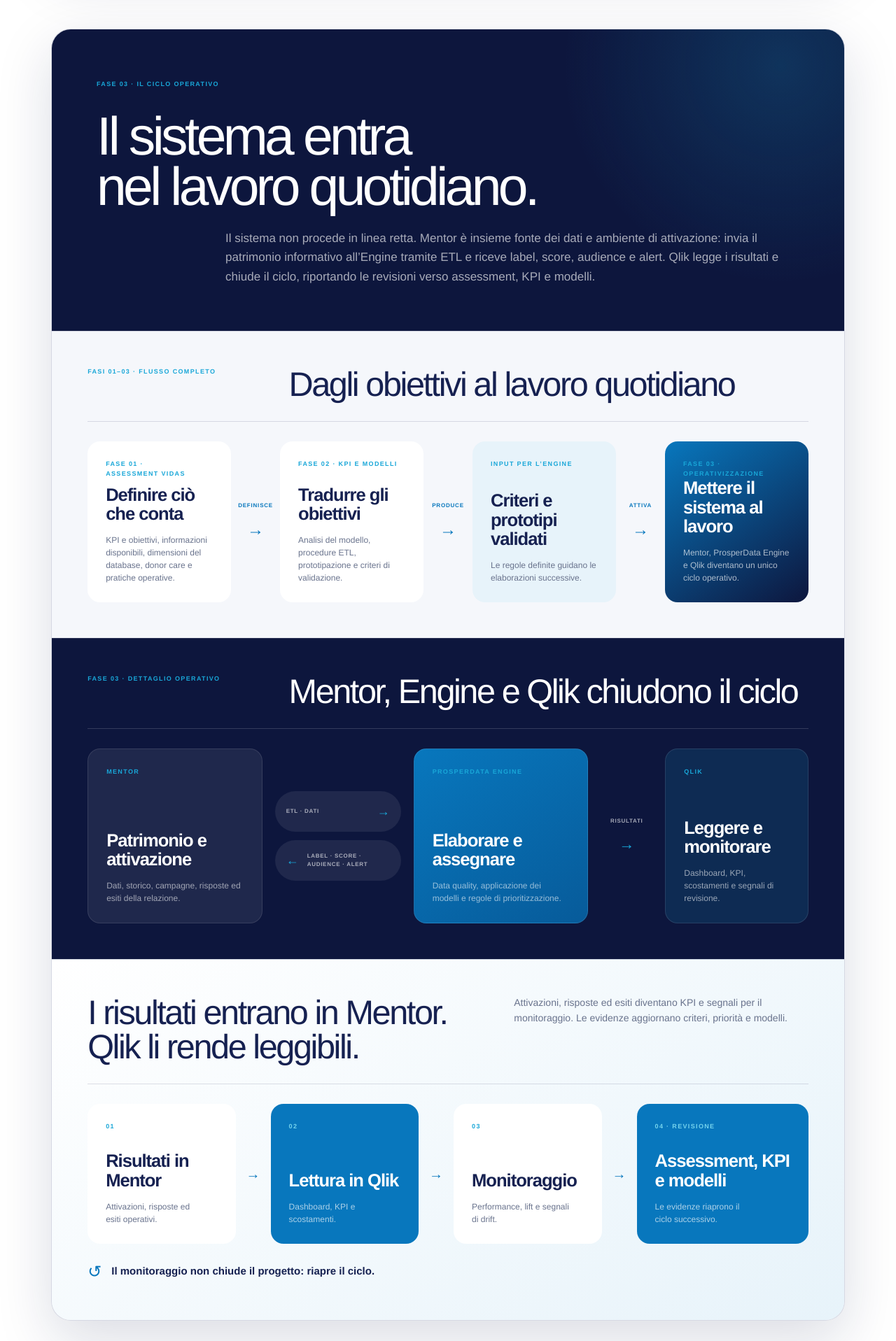
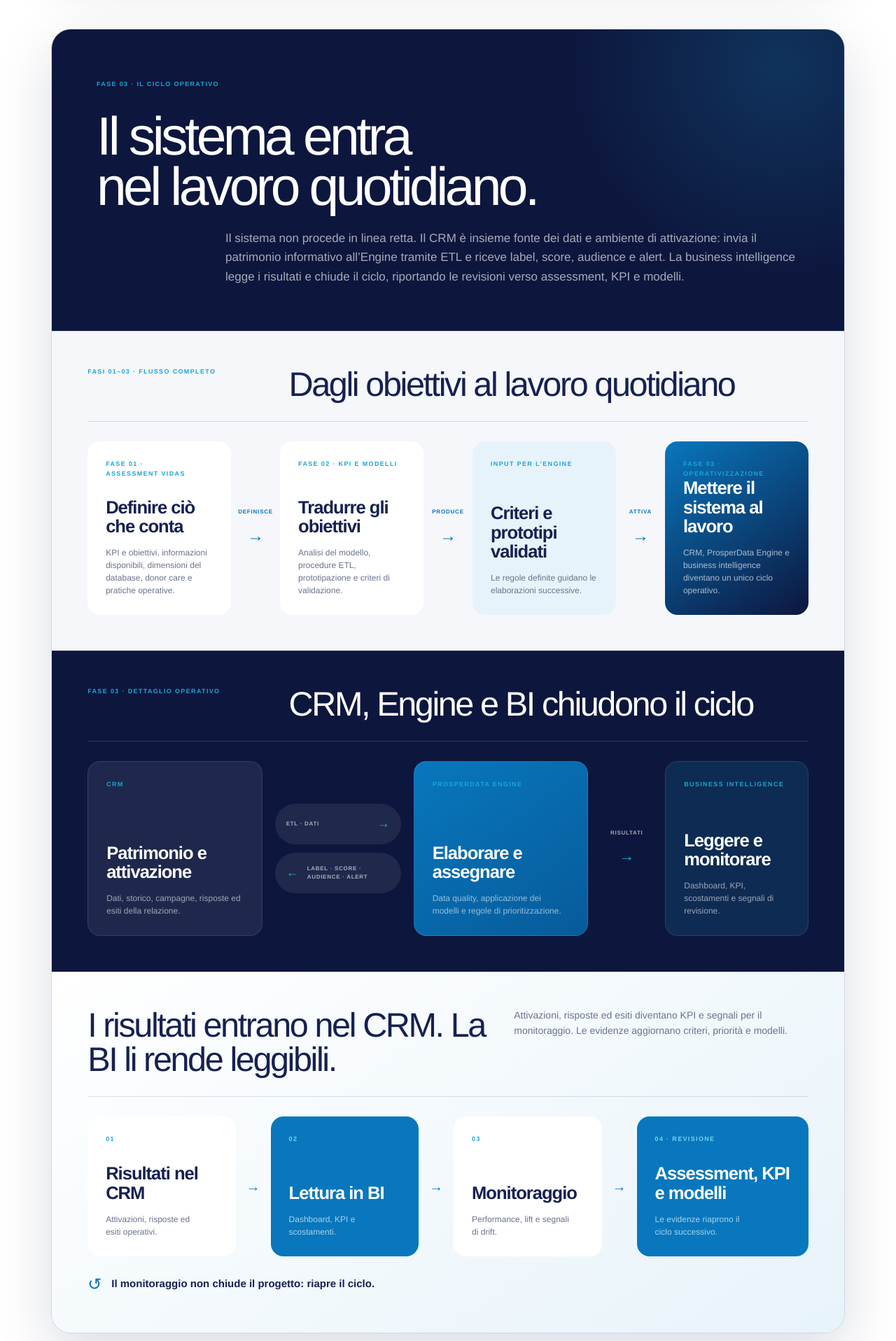
Before and after one commit to marieamadei/prosperdata-engine, a Next.js app: page / in a window 1280 px wide. Shown: the part 7191-9108 px from the top of the page at 70% size. Built offline with nearby package versions, Linux system fonts and the light colour scheme.

Commit message:
Use generic CRM and BI labels

```diff
--- a/app/globals.css
+++ b/app/globals.css
@@ -1506,7 +1506,7 @@ span {
   background: linear-gradient(145deg, var(--blue), #075b9a) !important;
 }
 
-.operations-runtime-flow__qlik {
+.operations-runtime-flow__bi {
   background: rgba(25, 167, 216, 0.15) !important;
 }
 
--- a/app/page.tsx
+++ b/app/page.tsx
@@ -119,7 +119,7 @@ const method = [
     code: "03",
     title: "Implementazione su CRM",
     claim: "Trasformare insight in operatività",
-    body: "Campi e regole Mentor · dashboard Qlik · audience · pilot · formazione",
+    body: "Campi e regole CRM · dashboard di business intelligence · audience · pilot · formazione",
   },
   {
     code: "04",
@@ -418,14 +418,14 @@ export default function Home() {
           <span>I tre risultati richiesti da VIDAS</span>
           <div><strong>01</strong><p>Analisi multidimensionale</p></div>
           <div><strong>02</strong><p>Segmentazione evoluta</p></div>
-          <div><strong>03</strong><p>Operativizzazione in Mentor e Qlik</p></div>
+          <div><strong>03</strong><p>Operativizzazione in CRM e BI</p></div>
         </div>
 
         <div className="operational-flow" data-reveal>
           <div className="operational-flow__intro">
             <span>FASE 03 · IL CICLO OPERATIVO</span>
             <h3>Il sistema entra<br />nel lavoro quotidiano.</h3>
-            <p>Il sistema non procede in linea retta. Mentor è insieme fonte dei dati e ambiente di attivazione: invia il patrimonio informativo all’Engine tramite ETL e riceve label, score, audience e alert. Qlik legge i risultati e chiude il ciclo, riportando le revisioni verso assessment, KPI e modelli.</p>
+            <p>Il sistema non procede in linea retta. Il CRM è insieme fonte dei dati e ambiente di attivazione: invia il patrimonio informativo all’Engine tramite ETL e riceve label, score, audience e alert. La business intelligence legge i risultati e chiude il ciclo, riportando le revisioni verso assessment, KPI e modelli.</p>
           </div>
 
           <section className="operations-band operations-band--design" aria-labelledby="operations-design-title">
@@ -440,36 +440,36 @@ export default function Home() {
               <div className="operations-arrow" aria-hidden="true"><small>PRODUCE</small><i>→</i></div>
               <article className="operations-design-flow__result"><span>INPUT PER L’ENGINE</span><strong>Criteri e prototipi validati</strong><p>Le regole definite guidano le elaborazioni successive.</p></article>
               <div className="operations-arrow" aria-hidden="true"><small>ATTIVA</small><i>→</i></div>
-              <article className="operations-design-flow__activation"><span>FASE 03 · OPERATIVIZZAZIONE</span><strong>Mettere il sistema al lavoro</strong><p>Mentor, ProsperData Engine e Qlik diventano un unico ciclo operativo.</p></article>
+              <article className="operations-design-flow__activation"><span>FASE 03 · OPERATIVIZZAZIONE</span><strong>Mettere il sistema al lavoro</strong><p>CRM, ProsperData Engine e business intelligence diventano un unico ciclo operativo.</p></article>
             </div>
           </section>
 
           <section className="operations-band operations-band--runtime" aria-labelledby="operations-runtime-title">
             <div className="operations-band__heading operations-band__heading--light">
               <span>FASE 03 · DETTAGLIO OPERATIVO</span>
-              <h4 id="operations-runtime-title">Mentor, Engine e Qlik chiudono il ciclo</h4>
+              <h4 id="operations-runtime-title">CRM, Engine e BI chiudono il ciclo</h4>
             </div>
             <div className="operations-runtime-flow">
-              <article><span>MENTOR</span><strong>Patrimonio e attivazione</strong><p>Dati, storico, campagne, risposte ed esiti della relazione.</p></article>
-              <div className="operations-exchange" aria-label="Scambio bidirezionale tra Mentor e ProsperData Engine">
+              <article><span>CRM</span><strong>Patrimonio e attivazione</strong><p>Dati, storico, campagne, risposte ed esiti della relazione.</p></article>
+              <div className="operations-exchange" aria-label="Scambio bidirezionale tra CRM e ProsperData Engine">
                 <div><span>ETL · DATI</span><i aria-hidden="true">→</i></div>
                 <div><i aria-hidden="true">←</i><span>LABEL · SCORE · AUDIENCE · ALERT</span></div>
               </div>
               <article className="operations-runtime-flow__engine"><span>PROSPERDATA ENGINE</span><strong>Elaborare e assegnare</strong><p>Data quality, applicazione dei modelli e regole di prioritizzazione.</p></article>
-              <div className="operations-output" aria-label="Risultati elaborati dall’Engine verso Qlik"><span>RISULTATI</span><i aria-hidden="true">→</i></div>
-              <article className="operations-runtime-flow__qlik"><span>QLIK</span><strong>Leggere e monitorare</strong><p>Dashboard, KPI, scostamenti e segnali di revisione.</p></article>
+              <div className="operations-output" aria-label="Risultati elaborati dall’Engine verso gli strumenti di business intelligence"><span>RISULTATI</span><i aria-hidden="true">→</i></div>
+              <article className="operations-runtime-flow__bi"><span>BUSINESS INTELLIGENCE</span><strong>Leggere e monitorare</strong><p>Dashboard, KPI, scostamenti e segnali di revisione.</p></article>
             </div>
           </section>
 
           <section className="operations-band operations-band--learning" aria-labelledby="operations-learning-title">
             <div className="operations-band__heading operations-band__heading--learning">
-              <h4 id="operations-learning-title">I risultati entrano in Mentor. Qlik li rende leggibili.</h4>
+              <h4 id="operations-learning-title">I risultati entrano nel CRM. La BI li rende leggibili.</h4>
               <p>Attivazioni, risposte ed esiti diventano KPI e segnali per il monitoraggio. Le evidenze aggiornano criteri, priorità e modelli.</p>
             </div>
             <div className="operations-learning-flow">
-              <article><span>01</span><strong>Risultati in Mentor</strong><p>Attivazioni, risposte ed esiti operativi.</p></article>
+              <article><span>01</span><strong>Risultati nel CRM</strong><p>Attivazioni, risposte ed esiti operativi.</p></article>
               <i aria-hidden="true">→</i>
-              <article className="operations-learning-flow__bi"><span>02</span><strong>Lettura in Qlik</strong><p>Dashboard, KPI e scostamenti.</p></article>
+              <article className="operations-learning-flow__bi"><span>02</span><strong>Lettura in BI</strong><p>Dashboard, KPI e scostamenti.</p></article>
               <i aria-hidden="true">→</i>
               <article><span>03</span><strong>Monitoraggio</strong><p>Performance, lift e segnali di drift.</p></article>
               <i aria-hidden="true">→</i>
```
Also changed, not shown: 1 other file (tests, documents, lock files or other folders).
